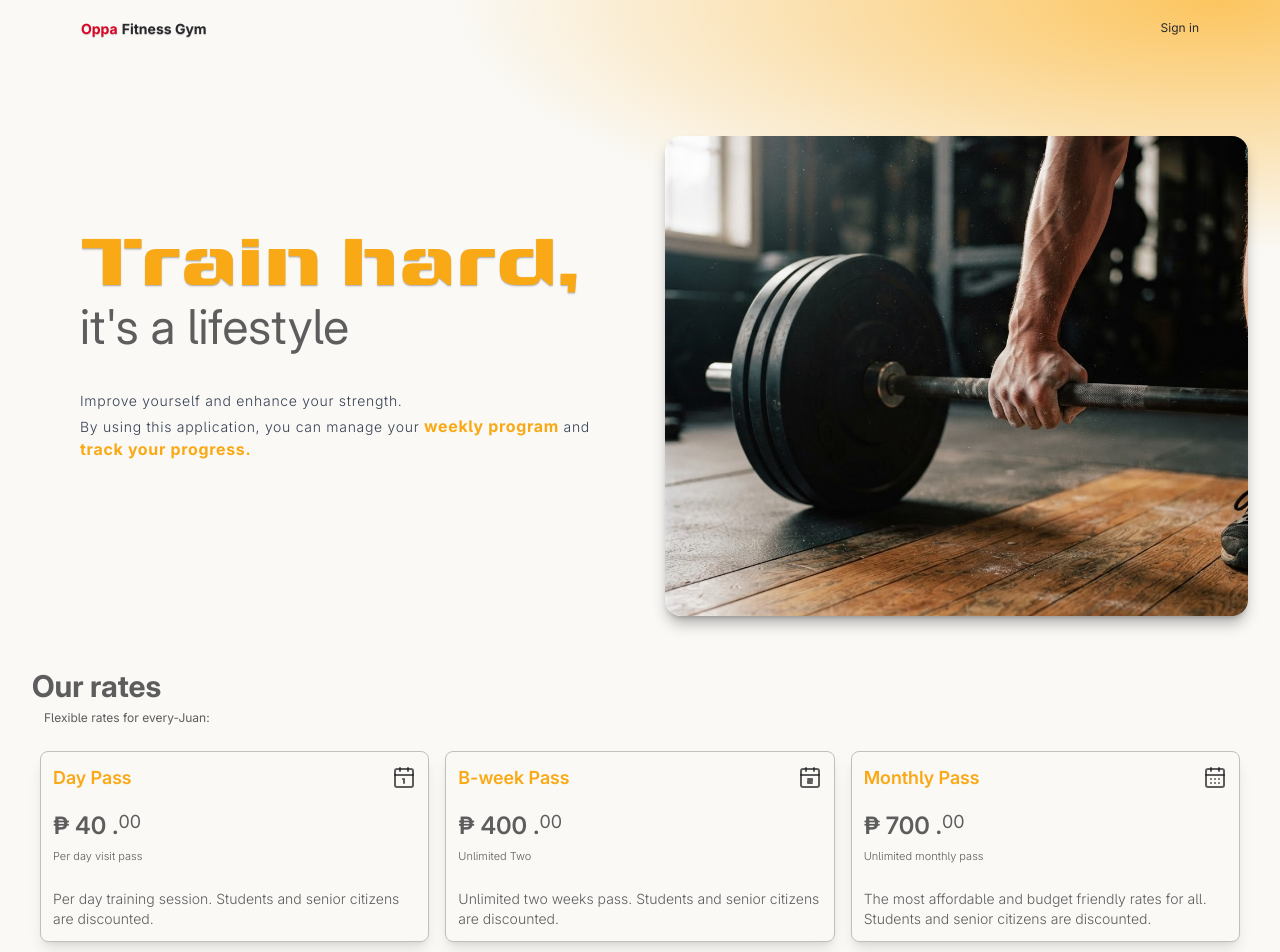
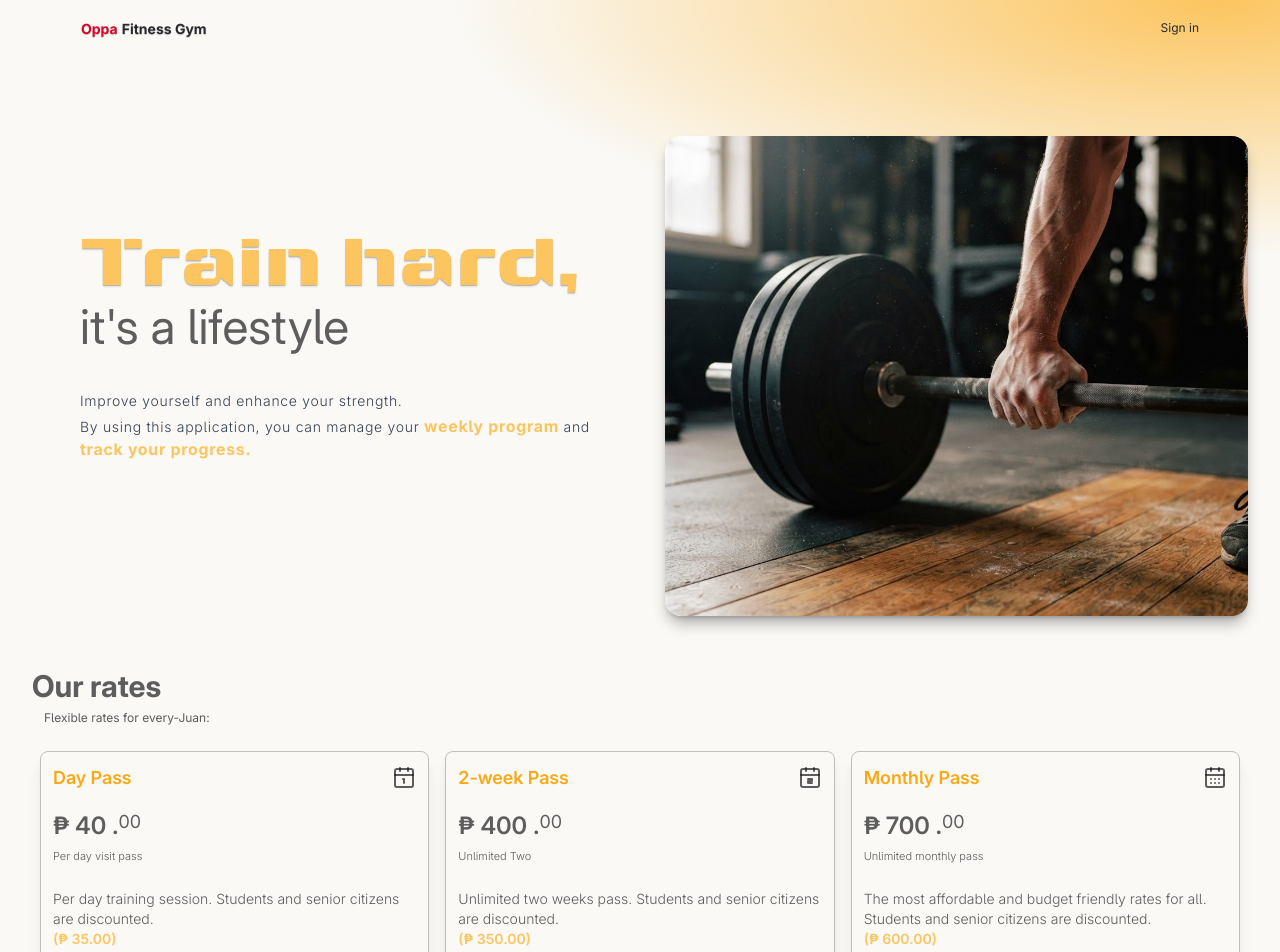
Before and after one commit to joseph-banaag/gym-dashboard, a Next.js app: page / in a window 1280 px wide. Shown: the top 952 px of the page. Built offline with nearby package versions, Linux system fonts and the light colour scheme.

Commit message:
add plan options on member sign up page

```diff
--- a/app/(sign-up)/create-new-user/page.tsx
+++ b/app/(sign-up)/create-new-user/page.tsx
@@ -5,6 +5,7 @@ import Image from "next/image";
 import { useActionState, useState } from "react";
 import { EyeIcon, EyeSlashIcon } from "@heroicons/react/24/outline";
 import { createPortal } from "react-dom";
+import { PLANS } from "@/lib/plans";
 
 const initialState: FormState = {};
 
@@ -12,11 +13,15 @@ export default function CreateUserAccount() {
   const [showPwd, setShowPwd] = useState<boolean>(false);
   const [state, formAction, pending] = useActionState(newUser, initialState);
 
+  console.log(state);
+  console.log(pending);
+
   const errorMessages = [
     state.errors?.username,
     state.errors?.email,
     state.errors?.password,
     state.errors?.confirmPassword,
+    state.errors?.memberPlan,
   ].filter((msg): msg is string => Boolean(msg));
 
   return (
@@ -101,6 +106,25 @@ export default function CreateUserAccount() {
               />
             </div>
 
+            {/* Plan options */}
+            <div className="flex justify-center items-center w-full py-2 bg-off-white/20 dark:bg-carbon-black/20 backdrop-blur-sm inset-shadow-slate-500 shadow-xl/30 inset-shadow-sm/20 rounded-lg border border-r-0 border-l-0 border-white/20 text-sm font-light px-4">
+              <select
+                name="memberPlan"
+                required={true}
+                className="w-full relative"
+              >
+                {PLANS.map((p) => (
+                  <option
+                    key={p.name}
+                    value={p.value}
+                    className="bg-off-white/70 dark:bg-carbon-black/80 px-2 py-1 "
+                  >
+                    {p.name}
+                  </option>
+                ))}
+              </select>
+            </div>
+
             <button
               type="submit"
               disabled={pending}
@@ -130,3 +154,5 @@ export default function CreateUserAccount() {
     </div>
   );
 }
+
+// TODO: add a plan dropdown menu
--- a/app/actions/signup/new-admin-actions.ts
+++ b/app/actions/signup/new-admin-actions.ts
@@ -25,6 +25,7 @@ export async function newAdmin(
   const password = String(formData.get("adminPassword") ?? "");
   const email = String(formData.get("adminEmail") ?? "").trim();
   const confirmPassword = String(formData.get("adminConfirmPassword") ?? "");
+  const role = "admin";
 
   const errors: NonNullable<FormState["errors"]> = {};
 
--- a/app/actions/signup/new-coach-actions.ts
+++ b/app/actions/signup/new-coach-actions.ts
@@ -25,6 +25,7 @@ export async function newCoach(
   const password = String(formData.get("coachPassword") ?? "");
   const confirmPassword = String(formData.get("coachConfirmPassword") ?? "");
   const email = String(formData.get("coachEmail") ?? "").trim();
+  const role = "coach";
 
   const errors: NonNullable<FormState["errors"]> = {};
 
--- a/app/actions/signup/new-user-actions.ts
+++ b/app/actions/signup/new-user-actions.ts
@@ -13,6 +13,7 @@ export type FormState = {
     password?: string;
     email?: string;
     confirmPassword?: string;
+    memberPlan?: string;
   };
   message?: string;
 };
@@ -25,6 +26,10 @@ export async function newUser(
   const password = String(formData.get("password") ?? "");
   const confirmPassword = String(formData.get("confirmPassword") ?? "");
   const email = String(formData.get("email") ?? "").trim();
+  const memberPlan = String(formData.get("memberPlan") ?? "");
+  const role = "member";
+
+  console.log("members plan:", memberPlan);
 
   const errors: NonNullable<FormState["errors"]> = {};
 
@@ -46,6 +51,10 @@ export async function newUser(
     errors.confirmPassword = "Password must match confirm password";
   }
 
+  if (memberPlan === "default") {
+    errors.memberPlan = "Select the correct membership plan";
+  }
+
   if (Object.keys(errors).length > 0) {
     return { errors };
   }
@@ -54,3 +63,14 @@ export async function newUser(
 
   redirect("/user-profile");
 }
+
+// TODO: create an automated userId maker when user created their account base on year. for example Uid202634: 34th
+//  member in 2026
+
+//members information:
+//userId:
+//username:
+//email:
+//password: hashed
+//planId: daily | b-week | monthly
+// role: member |coach | admin | owner
--- a/app/page.tsx
+++ b/app/page.tsx
@@ -65,7 +65,7 @@ export default function Page() {
             <div className="w-full flex flex-col justify-center gap-8 px-1 lg:px-12 mb-15 sm:py-12">
               <div className="flex flex-col">
                 <h1
-                  className={`${shockSurgent.className} shrink font-semibold text-5xl sm:text-7xl text-(--orange) text-shadow-sm/10 text-nowrap`}
+                  className={`${shockSurgent.className} shrink font-semibold text-5xl sm:text-7xl text-(--sunflower-gold) text-shadow-sm/10 text-nowrap`}
                 >
                   Train hard,
                 </h1>
@@ -79,11 +79,11 @@ export default function Page() {
                 </p>
                 <p>
                   By using this application, you can manage your{" "}
-                  <strong className="text-(--orange) text-[16px] font-bold">
+                  <strong className="text-(--sunflower-gold) text-[16px] font-bold">
                     weekly program{" "}
                   </strong>
                   and{" "}
-                  <strong className="text-(--orange) text-[16px] font-bold">
+                  <strong className="text-(--sunflower-gold) text-[16px] font-bold">
                     track your progress.
                   </strong>
                 </p>
--- a/components/landing/plan-cards.tsx
+++ b/components/landing/plan-cards.tsx
@@ -8,14 +8,16 @@ const plans = [
     description:
       "Per day training session. Students and senior citizens are discounted.",
     icon: <Calendar1Icon />,
+    discount: "(₱ 35.00)",
   },
   {
-    name: "B-week Pass",
+    name: "2-week Pass",
     price: "₱ 400",
     term: "Unlimited Two",
     description:
       "Unlimited two weeks pass. Students and senior citizens are discounted.",
     icon: <Calendar2Icon />,
+    discount: "(₱ 350.00)",
   },
   {
     name: "Monthly Pass",
@@ -24,6 +26,7 @@ const plans = [
     description:
       "The most affordable and budget friendly rates for all. Students and senior citizens are discounted.",
     icon: <CalendarDaysIcon />,
+    discount: "(₱ 600.00)",
   },
 ];
 
@@ -39,7 +42,7 @@ export default function Rates() {
               className="col-span-1 border p-3 rounded-lg border-(--dim-grey)/40 shadow-lg/10 flex flex-col gap-4"
             >
               <div className="flex justify-between items-center">
-                <h3 className="text-lg font-semibold text-(--orange) dark:text-(--sunflower-gold)">
+                <h3 className="text-lg font-semibold text-(--orange)">
                   {plan.name}
                 </h3>
                 <span className="text-carbon-black/70 dark:text-off-white/70">
@@ -57,7 +60,12 @@ export default function Rates() {
                 </span>
                 <span className="text-[11px] font-light">{plan.term}</span>
               </div>
-              <p className="text-sm font-light">{plan.description}</p>
+              <div className="text-sm">
+                <p className="font-light">{plan.description}</p>
+                <span className="font-semibold text-(--sunflower-gold)">
+                  {plan.discount}
+                </span>
+              </div>
             </div>
           );
         })}
--- /dev/null
+++ b/lib/plans.ts
@@ -0,0 +1,18 @@
+export const PLANS = [
+  {
+    value: "default",
+    name: "Choose your plan:",
+  },
+  {
+    value: "daily",
+    name: "Daily",
+  },
+  {
+    value: "2-week",
+    name: "2-week plan",
+  },
+  {
+    value: "monthly",
+    name: "Monthly",
+  },
+];
```
